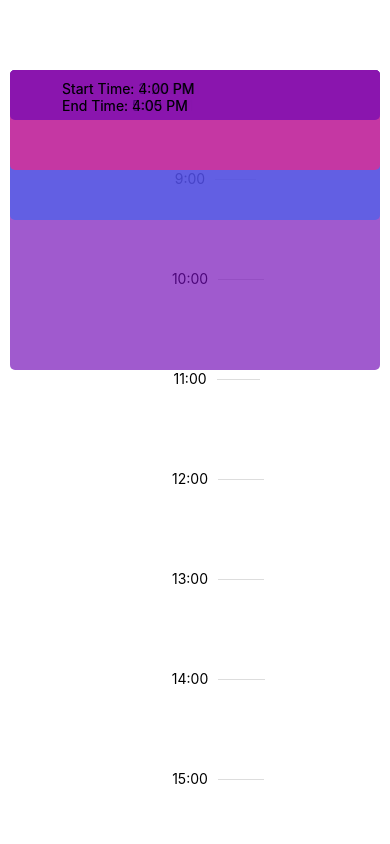
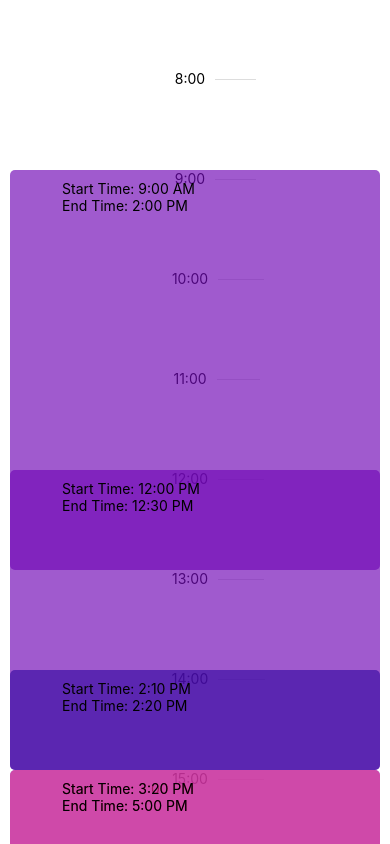
Before and after one commit to brunokiafuka/react-native-chrono, a React Native app: screen / in a window 390 px wide. Built offline with nearby package versions, Linux system fonts and the light colour scheme.

Commit message:
fixed position top

```diff
--- a/src/Appointment.tsx
+++ b/src/Appointment.tsx
@@ -15,17 +15,25 @@ type Props = {
 
 export const Appointment = ({ startDate, endDate }: Props) => {
   const height =
-    calculateInclusiveHours(new Date(startDate), new Date(endDate)) * 50;
+    calculateInclusiveHours(new Date(startDate), new Date(endDate)) * 100;
   const backgroundColor = randomColor();
-  const position = useSharedValue({ x: 0, y: 0 });
+
+  const hour = new Date(startDate).getHours();
+
+  const startHour = 8;
+  const y = (hour - startHour) * 100;
+
+  const position = useSharedValue({ x: 0, y: y });
 
   const startTime = format(new Date(startDate), "h:mm a");
   const endTime = format(new Date(endDate), "h:mm a");
 
   const dragGesture = Gesture.Pan()
     .activateAfterLongPress(500)
+    .onStart((event) => {
+      position.value = { x: 0, y: position.value.y };
+    })
     .onUpdate((event) => {
-      console.log("event");
       position.value = { x: event.x, y: event.translationY };
     });
 
```
